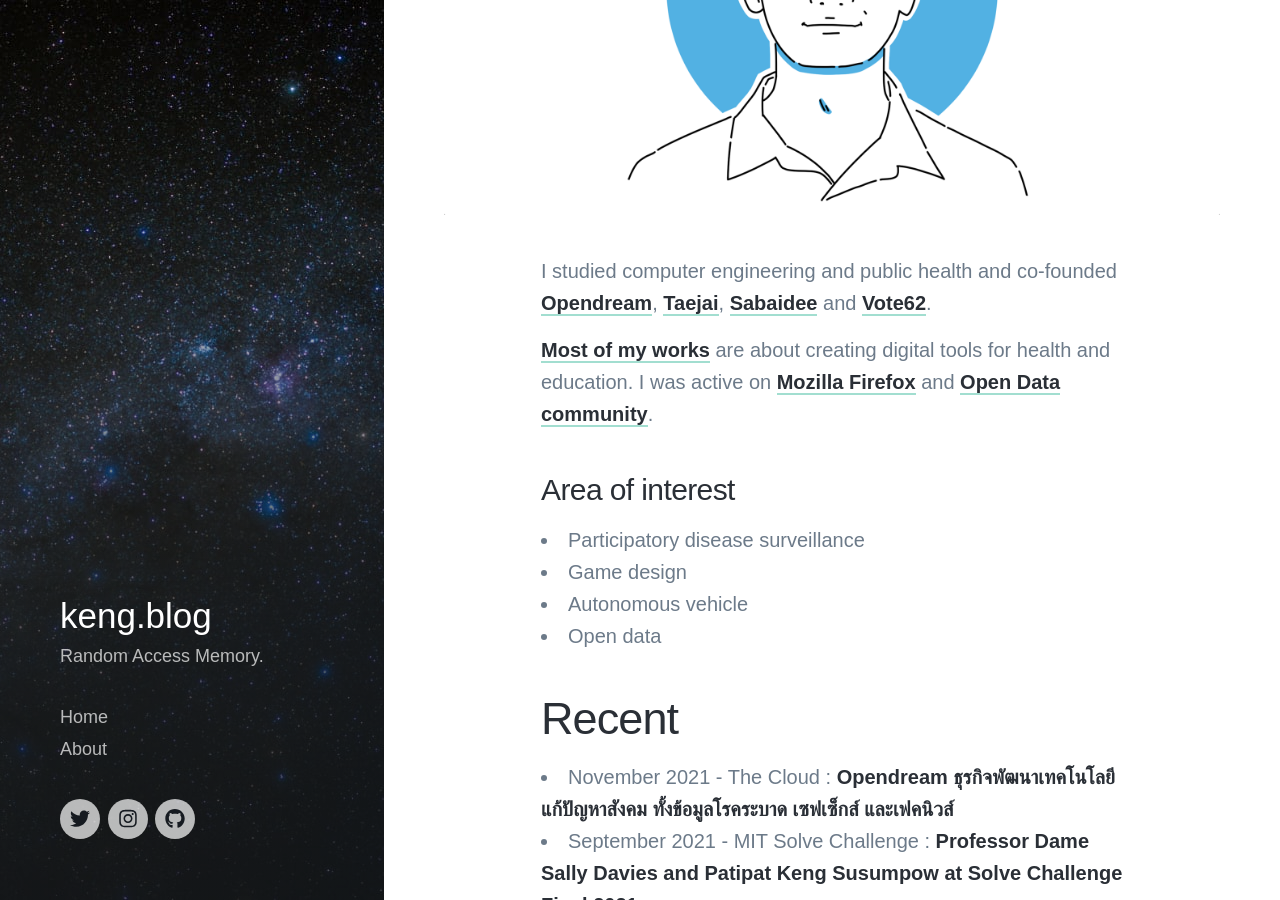
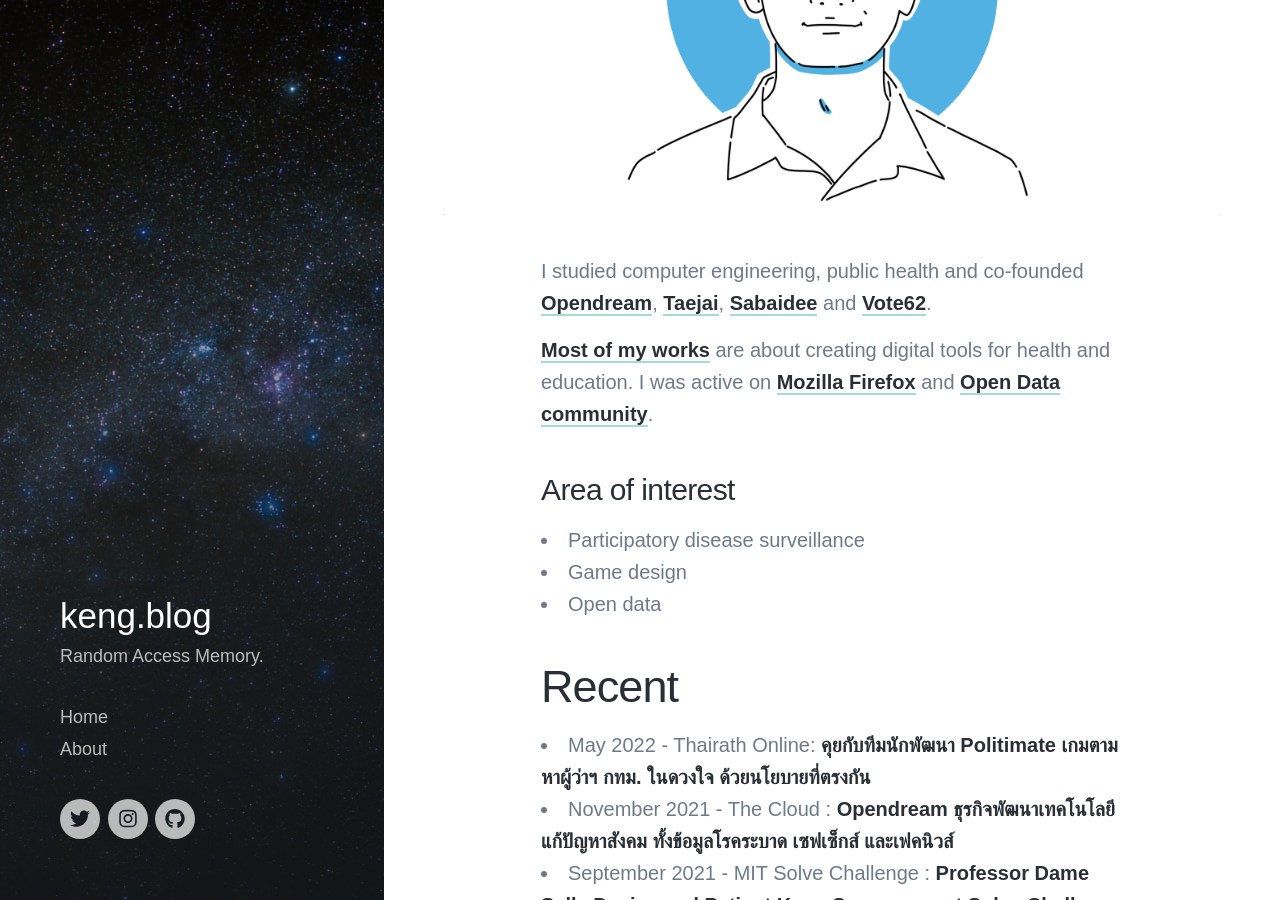
Before and after one commit to kengggg/kengggg.github.io, a Jekyll site: the page built from _pages/about.md, in a window 1280 px wide and 900 px high, scrolled down 374 px. Built offline with Jekyll 4.4.1, drawn with Linux system fonts in a browser that asks for light colours; nearby versions of some CDN libraries; some web fonts are replaced.

Commit message:
add new recents in about.md

```diff
--- a/_pages/about.md
+++ b/_pages/about.md
@@ -7,7 +7,7 @@
 
 ![](/images/generic/about-image.webp)
 
-I studied computer engineering and public health and co-founded [Opendream][1], [Taejai][15], [Sabaidee][16] and [Vote62][17].
+I studied computer engineering, public health and co-founded [Opendream][1], [Taejai][15], [Sabaidee][16] and [Vote62][17].
 
 [Most of my works][2] are about creating digital tools for health and education. I was active on [Mozilla Firefox][3] and [Open Data community][4].
 
@@ -15,10 +15,10 @@
 
 - Participatory disease surveillance
 - Game design
-- Autonomous vehicle
 - Open data
 
 ## Recent
+- May 2022 - Thairath Online: [คุยกับทีมนักพัฒนา Politimate เกมตามหาผู้ว่าฯ กทม. ในดวงใจ ด้วยนโยบายที่ตรงกัน][24]
 - November 2021 - The Cloud : [Opendream ธุรกิจพัฒนาเทคโนโลยีแก้ปัญหาสังคม ทั้งข้อมูลโรคระบาด เซฟเซ็กส์ และเฟคนิวส์][23]
 - September 2021 - MIT Solve Challenge : [Professor Dame Sally Davies and Patipat Keng Susumpow at Solve Challenge Final 2021][22]
 - July 2021 - Bloomberg Businessweek: [The Next Pandemic Could Be Averted With AI, Apps, and Big Data][20]
```
Also changed, not shown: other parts of _pages/about.md (+1 -0 lines).
